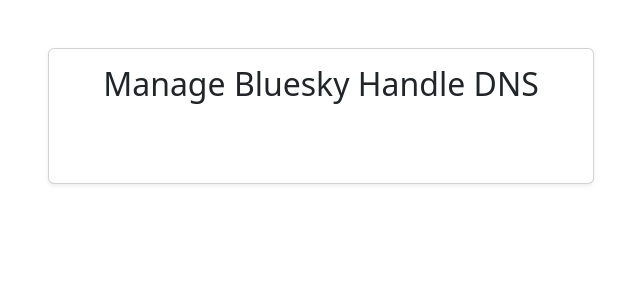
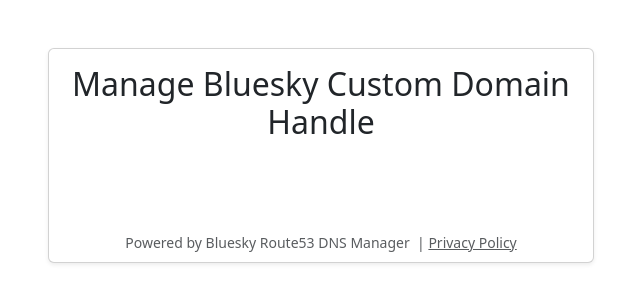
Before and after one commit to ugns/route53-dns-manager, a React (Create React App) app: page / in a window 1280 px wide. Shown: the top 302 px of the page, without its empty margins (319-959 px from the left). Built offline with nearby package versions, Linux system fonts and the light colour scheme; no server answers.

Commit message:
fix: update footer text for clarity and enhance GoogleLoginWrapper title for better context

```diff
--- a/src/App.js
+++ b/src/App.js
@@ -10,6 +10,14 @@
               <div className="card-body">
                 <GoogleLoginWrapper />
               </div>
+              <div className="card-footer bg-transparent border-0 text-center">
+                <small className="text-muted">
+                  Powered by Bluesky Route53 DNS Manager &nbsp;|&nbsp;
+                  <a href="/privacy-policy.html" className="text-decoration-underline text-muted" target="_blank" rel="noopener noreferrer">
+                    Privacy Policy
+                  </a>
+                </small>
+              </div>
             </div>
           </div>
         </div>
--- a/src/GoogleLoginWrapper.js
+++ b/src/GoogleLoginWrapper.js
@@ -16,7 +16,7 @@
     <GoogleOAuthProvider clientId={GOOGLE_CLIENT_ID}>
       {!token ? (
         <>
-          <h2 className="mb-4 text-center">Manage Bluesky Handle DNS</h2>
+          <h2 className="mb-4 text-center">Manage Bluesky Custom Domain Handle</h2>
           <div className="d-flex justify-content-center">
             <GoogleLogin
               onSuccess={credentialResponse => {
@@ -32,6 +32,7 @@
               itp_support={true}
               use_fedcm_for_button={true}
               use_fedcm_for_prompt={true}
+              useOneTap={true}
             />
           </div>
         </>
```
